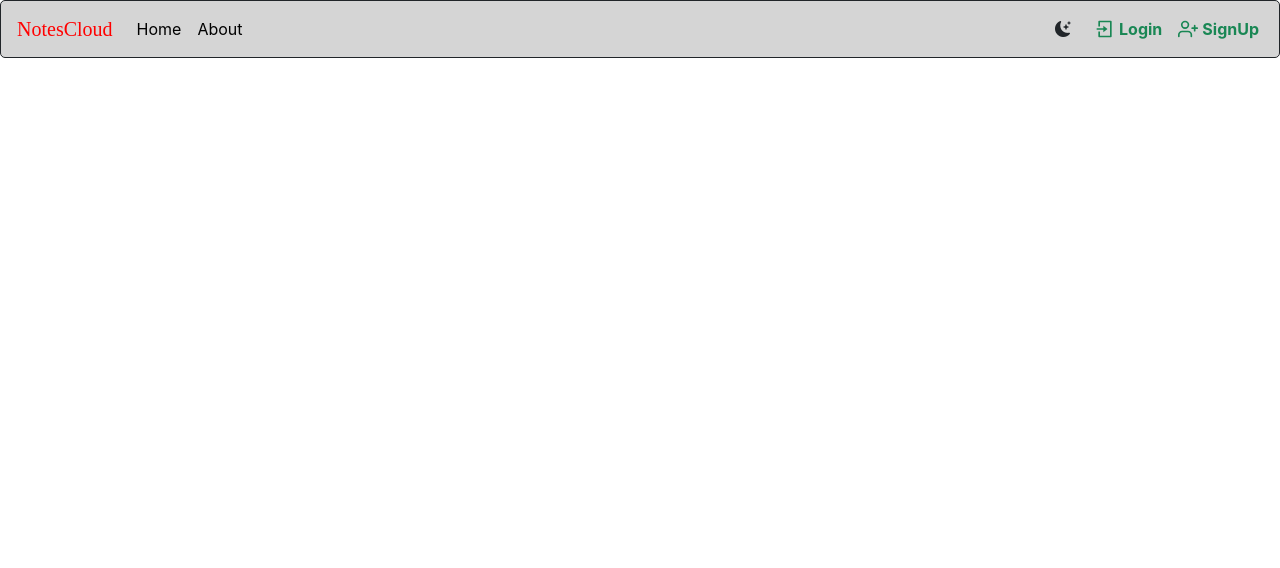
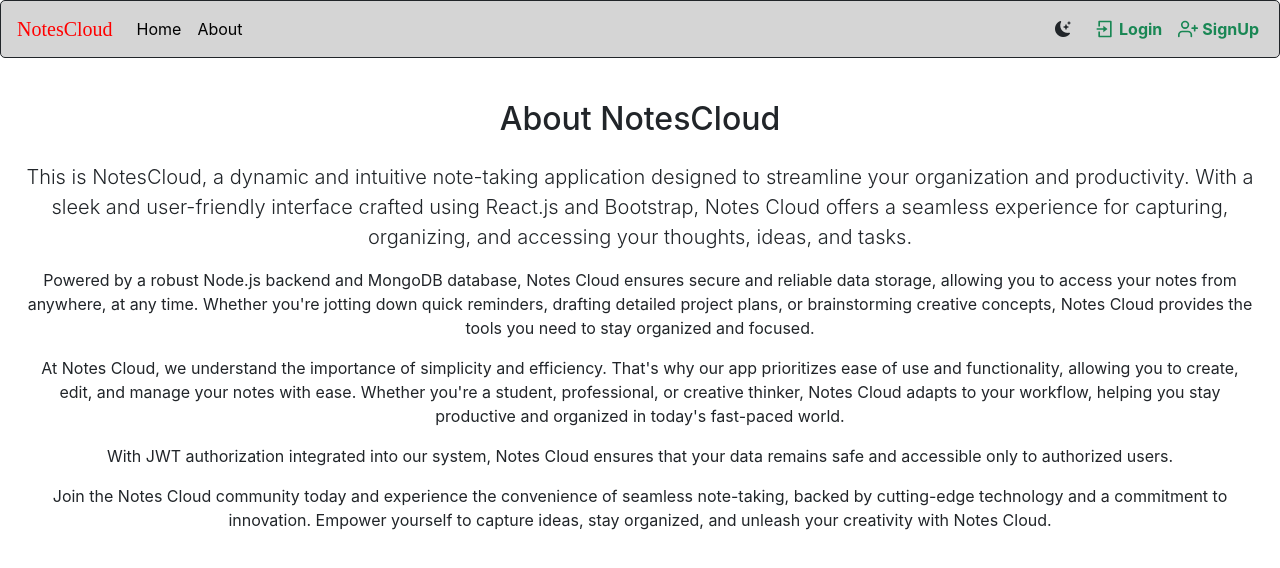
Before and after one commit to SupercoolKartik/DemoAB-2, a React (Create React App) app: page /about in a window 1280 px wide. Shown: the top 568 px of the page. Built offline with nearby package versions, Linux system fonts and the light colour scheme.

Commit message:
Added an about section

```diff
--- a/src/components/about.js
+++ b/src/components/about.js
@@ -1,9 +1,50 @@
-import React from "react";
-
+import { React, useContext } from "react";
+import noteContext from "../context/noteContext";
 const About = () => {
+  const { mode } = useContext(noteContext);
   return (
-    <div>
-      <h2>You're ABOUT to go home!</h2>
+    <div
+      className="px-4"
+      style={
+        mode === "dark"
+          ? { color: "white", marginTop: "100px" }
+          : { marginTop: "100px" }
+      }
+    >
+      <h2 className="mb-4">About NotesCloud</h2>
+      <p className="lead">
+        This is NotesCloud, a dynamic and intuitive note-taking application
+        designed to streamline your organization and productivity. With a sleek
+        and user-friendly interface crafted using React.js and Bootstrap, Notes
+        Cloud offers a seamless experience for capturing, organizing, and
+        accessing your thoughts, ideas, and tasks.
+      </p>
+      <p>
+        Powered by a robust Node.js backend and MongoDB database, Notes Cloud
+        ensures secure and reliable data storage, allowing you to access your
+        notes from anywhere, at any time. Whether you're jotting down quick
+        reminders, drafting detailed project plans, or brainstorming creative
+        concepts, Notes Cloud provides the tools you need to stay organized and
+        focused.
+      </p>
+      <p>
+        At Notes Cloud, we understand the importance of simplicity and
+        efficiency. That's why our app prioritizes ease of use and
+        functionality, allowing you to create, edit, and manage your notes with
+        ease. Whether you're a student, professional, or creative thinker, Notes
+        Cloud adapts to your workflow, helping you stay productive and organized
+        in today's fast-paced world.
+      </p>
+      <p>
+        With JWT authorization integrated into our system, Notes Cloud ensures
+        that your data remains safe and accessible only to authorized users.
+      </p>
+      <p>
+        Join the Notes Cloud community today and experience the convenience of
+        seamless note-taking, backed by cutting-edge technology and a commitment
+        to innovation. Empower yourself to capture ideas, stay organized, and
+        unleash your creativity with Notes Cloud.
+      </p>
     </div>
   );
 };
```
